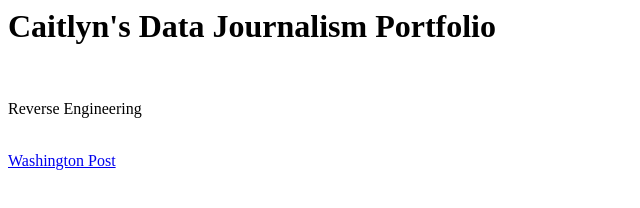
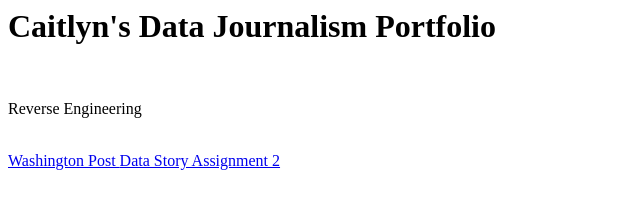
Before and after one commit to caitlynheter/caitlynheter.github.io, a plain HTML site: page index.html in a window 1280 px wide. Shown: the whole page, without its empty margins (0-640 px from the left). Drawn offline with Linux system fonts and the light colour scheme.

Commit message:
Update index.html
add link to ds2

```diff
--- a/index.html
+++ b/index.html
@@ -3,3 +3,4 @@
 <p>Reverse Engineering</p>
 <br>
 <a href="caitlynheter.github.io/heter-reverse-engineering-1/"> Washington Post </a>
+<a href="caitlynheter.github.io/ds2/">Data Story Assignment 2</a>
```
